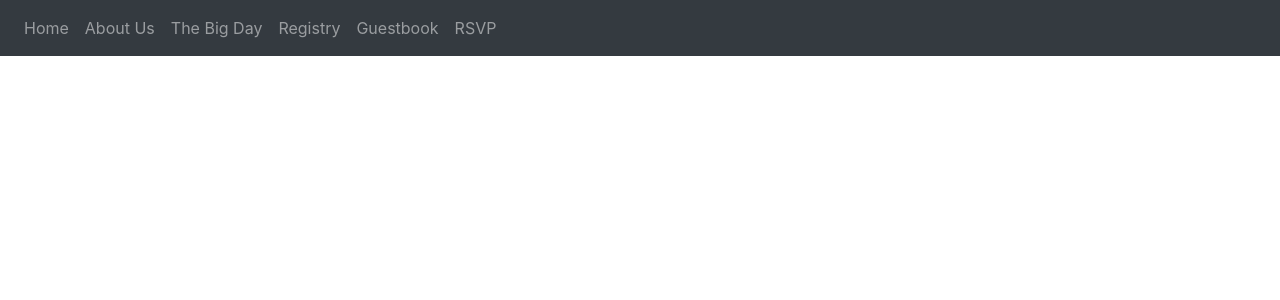
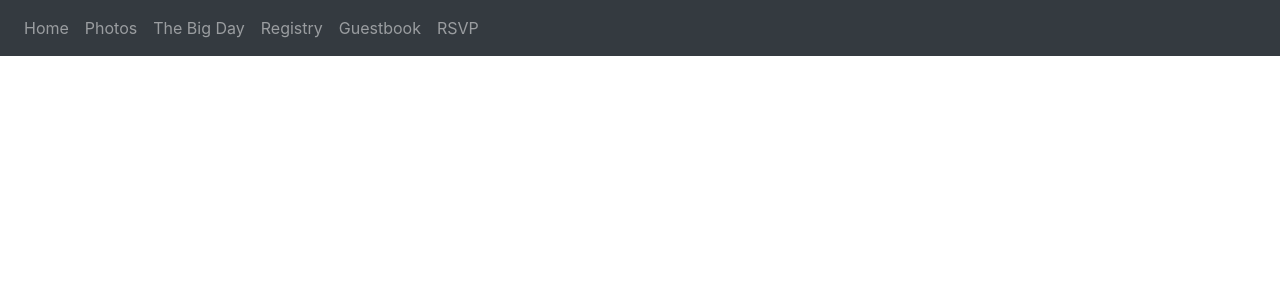
Before and after one commit to nickbap/BoatParty, a Flask app: page /base in a window 1280 px wide. Shown: the top 300 px of the page. Run offline with Flask 2, Linux system fonts and the light colour scheme; some libraries are stand-ins or nearby versions.

Commit message:
Renamed About page to Photos

```diff
--- a/boatparty/routes.py
+++ b/boatparty/routes.py
@@ -19,14 +19,14 @@ def index():
     return render_template('home.html', title=title, **data)
 
 
-@main.route('/about')
-def about():
-    """About Us View"""
-    title = 'About Us'
+@main.route('/photos')
+def photos():
+    """Photos View"""
+    title = 'Photos'
 
     gallery_dir = os.path.join(current_app.root_path, 'static/img/gallery')
     gallery = [x for x in sorted(os.listdir(gallery_dir))]
-    return render_template('about.html', title=title, gallery=gallery)
+    return render_template('photos.html', title=title, gallery=gallery)
 
 
 @main.route('/the-big-day')
--- a/boatparty/templates/base.html
+++ b/boatparty/templates/base.html
@@ -35,7 +35,7 @@
                     <a class="nav-link" href="{{ url_for('main.index') }}">Home</a>
                 </li>
                 <li class="nav-item">
-                    <a class="nav-link" href="{{ url_for('main.about') }}">About Us</a>
+                    <a class="nav-link" href="{{ url_for('main.photos') }}">Photos</a>
                 </li>
                 <li class="nav-item">
                     <a class="nav-link" href="{{ url_for('main.the_big_day') }}">The Big Day</a>
--- a/boatparty/templates/about.html
+++ b/boatparty/templates/photos.html
@@ -5,7 +5,7 @@
 {% endblock %}
 
 {% block app_content %}
-<h1>About Us</h1>
+<h1>Engagement Photos</h1>
 
 <p>We'll have some text about how we met and all that cheesy stuff. We might even put in some info about the wedding
     party if we're feeling up to it!</p>
```
